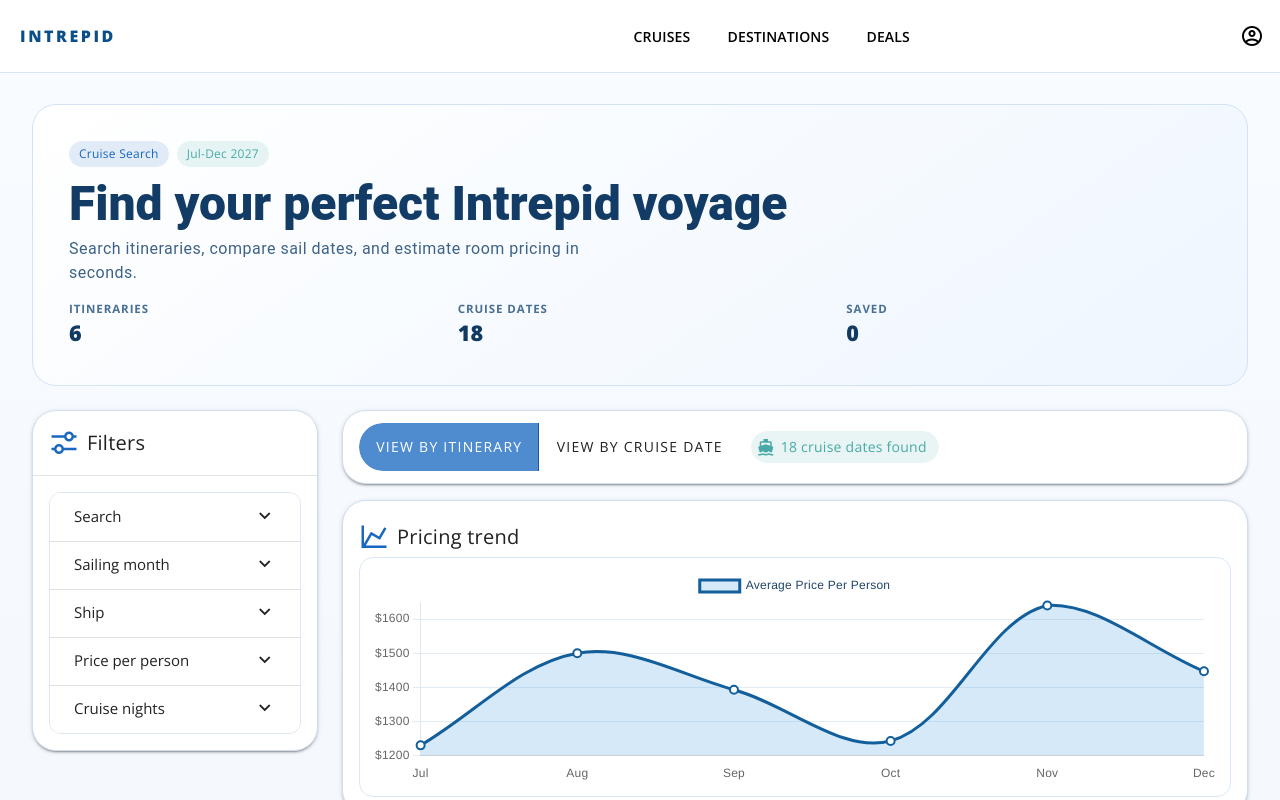
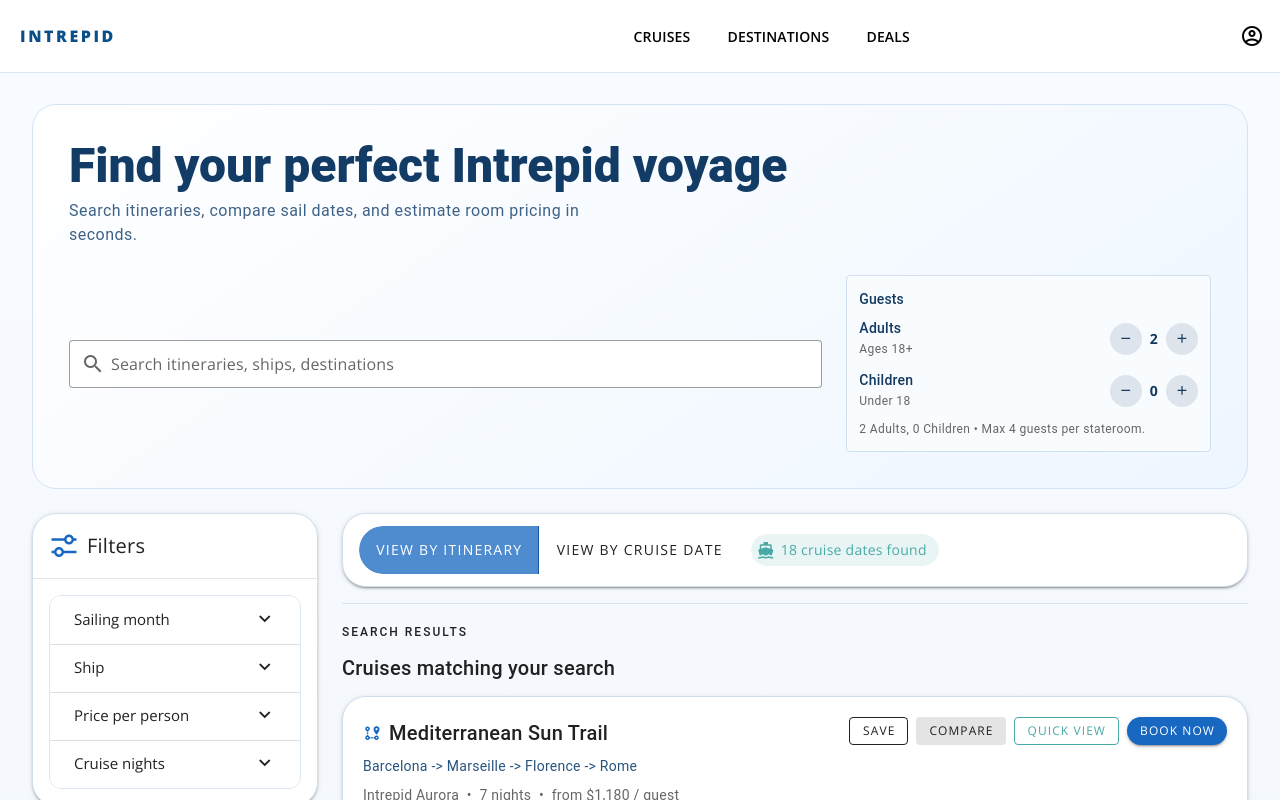
Before and after one commit to ryan-woo-slalom/Cruise-Search-Mobile, a Vue app: page / in a window 1280 px wide. Shown: the top 800 px of the page. Built offline with nearby package versions, Linux system fonts and the light colour scheme; the HTML template or start-up script is replaced by a standard one.

Commit message:
Updates to the global search widget and guests control

```diff
--- a/src/components/CruiseFilters.vue
+++ b/src/components/CruiseFilters.vue
@@ -8,7 +8,6 @@
   maxNights: number
 }>()
 
-const searchQuery = defineModel<string>('searchQuery', { required: true })
 const selectedMonths = defineModel<string[]>('selectedMonths', { required: true })
 const selectedShips = defineModel<string[]>('selectedShips', { required: true })
 const priceRange = defineModel<number[]>('priceRange', { required: true })
@@ -17,19 +16,6 @@
 
 <template>
   <v-expansion-panels variant="accordion" class="filter-accordion">
-    <v-expansion-panel title="Search">
-      <v-expansion-panel-text>
-        <v-text-field
-          v-model="searchQuery"
-          label="Search itinerary or ship"
-          prepend-inner-icon="mdi-magnify"
-          variant="outlined"
-          hide-details
-          density="comfortable"
-        />
-      </v-expansion-panel-text>
-    </v-expansion-panel>
-
     <v-expansion-panel title="Sailing month">
       <v-expansion-panel-text>
         <v-select
--- a/src/views/HomeView.vue
+++ b/src/views/HomeView.vue
@@ -3,7 +3,6 @@
 import { useDisplay } from 'vuetify'
 import cruiseData from '../data/metrics.json'
 import CruiseFilters from '../components/CruiseFilters.vue'
-import PriceTrendChart from '../components/PriceTrendChart.vue'
 import type { CruiseDeparture, StateroomPricing } from '../types/cruise'
 
 type ViewMode = 'itinerary' | 'date'
@@ -25,6 +24,8 @@
 const maxNights = Math.max(...cruises.map((cruise) => cruise.nights))
 
 const searchQuery = ref('')
+const adultsCount = ref(2)
+const childrenCount = ref(0)
 const selectedMonths = ref<string[]>([])
 const selectedShips = ref<string[]>([])
 const priceRange = ref<number[]>([minPrice, maxPrice])
@@ -39,7 +40,7 @@
 const quickViewTitle = ref('')
 const quickViewCruises = ref<CruiseDeparture[]>([])
 const selectedStateroomType = ref<keyof StateroomPricing>('interior')
-const guestCount = ref(2)
+const quickViewGuestCount = ref(2)
 
 const monthFormatter = new Intl.DateTimeFormat('en-US', { month: 'long', year: 'numeric' })
 const dateFormatter = new Intl.DateTimeFormat('en-US', {
@@ -58,6 +59,9 @@
 
 const shipOptions = computed(() => [...new Set(cruises.map((cruise) => cruise.shipName))].sort())
 
+const totalGuests = computed(() => adultsCount.value + childrenCount.value)
+const guestSummary = computed(() => `${adultsCount.value} Adults, ${childrenCount.value} Children`)
+
 const filteredCruises = computed(() => {
   const query = searchQuery.value.trim().toLowerCase()
   const [selectedMinPrice = minPrice, selectedMaxPrice = maxPrice] = priceRange.value
@@ -74,8 +78,8 @@
       selectedMonths.value.length === 0 || selectedMonths.value.includes(cruiseMonth)
     const matchesShip =
       selectedShips.value.length === 0 || selectedShips.value.includes(cruise.shipName)
-    const matchesPrice =
-      cruise.pricePerPerson >= selectedMinPrice && cruise.pricePerPerson <= selectedMaxPrice
+    const adjustedPrice = adjustedPricePerPerson(cruise)
+    const matchesPrice = adjustedPrice >= selectedMinPrice && adjustedPrice <= selectedMaxPrice
     const matchesNights =
       cruise.nights >= selectedMinNights && cruise.nights <= selectedMaxNights
 
@@ -121,13 +125,50 @@
   }
 
   const baseStateroom = quickViewPrimary.value.stateroomPricing[selectedStateroomType.value]
-  const extraGuests = Math.max(guestCount.value - 2, 0)
+  const extraGuests = Math.max(quickViewGuestCount.value - 2, 0)
   const extraGuestRate = Math.round(quickViewPrimary.value.pricePerPerson * 0.75)
 
   return baseStateroom + extraGuests * extraGuestRate
 })
 
-const guestCalculatorPerGuest = computed(() => Math.round(guestCalculatorTotal.value / guestCount.value))
+const guestCalculatorPerGuest = computed(() =>
+  Math.round(guestCalculatorTotal.value / quickViewGuestCount.value),
+)
+
+function adjustedPricePerPerson(cruise: CruiseDeparture): number {
+  const extraAdults = Math.max(adultsCount.value - 2, 0)
+  const extraChildren = childrenCount.value
+  const total = cruise.totalBasePrice + cruise.pricePerPerson * extraAdults * 0.85 + cruise.pricePerPerson * extraChildren * 0.6
+  return Math.round(total / totalGuests.value)
+}
+
+function incrementAdults(): void {
+  if (totalGuests.value < 4) {
+    adultsCount.value += 1
+  }
+}
+
+function decrementAdults(): void {
+  const minimumAdults = childrenCount.value > 0 ? 1 : 1
+  if (adultsCount.value > minimumAdults) {
+    adultsCount.value -= 1
+  }
+}
+
+function incrementChildren(): void {
+  if (totalGuests.value < 4) {
+    childrenCount.value += 1
+    if (adultsCount.value === 0) {
+      adultsCount.value = 1
+    }
+  }
+}
+
+function decrementChildren(): void {
+  if (childrenCount.value > 0) {
+    childrenCount.value -= 1
+  }
+}
 
 function formatCurrency(value: number): string {
   return new Intl.NumberFormat('en-US', {
@@ -165,7 +206,7 @@
   quickViewCruises.value = cruiseSet
   quickViewTitle.value = title
   selectedStateroomType.value = 'interior'
-  guestCount.value = 2
+  quickViewGuestCount.value = totalGuests.value
   quickViewOpen.value = true
 }
 </script>
@@ -174,26 +215,49 @@
   <v-container fluid class="pa-3 pa-sm-5 pa-md-8 cruise-page">
     <v-card class="hero-card mb-5 mb-md-6" rounded="xl" elevation="0">
       <v-card-text class="py-8 py-md-9 px-5 px-md-9">
-        <div class="d-flex align-center ga-2 mb-3">
-          <v-chip color="primary" size="small" variant="tonal">Cruise Search</v-chip>
-          <v-chip color="secondary" size="small" variant="tonal">Jul-Dec 2027</v-chip>
-        </div>
         <h1 class="text-h4 text-md-h3 font-weight-black mb-2 hero-title">Find your perfect Intrepid voyage</h1>
         <p class="text-body-1 text-medium-emphasis mb-4 hero-copy">
           Search itineraries, compare sail dates, and estimate room pricing in seconds.
         </p>
-        <v-row>
-          <v-col cols="4">
-            <div class="hero-stat-label">Itineraries</div>
-            <div class="hero-stat-value">{{ groupedByItinerary.length }}</div>
+        <v-row class="align-center mt-1">
+          <v-col cols="12" md="8">
+            <v-text-field
+              v-model="searchQuery"
+              label="Search itineraries, ships, destinations"
+              prepend-inner-icon="mdi-magnify"
+              variant="outlined"
+              hide-details
+              density="comfortable"
+              bg-color="white"
+            />
           </v-col>
-          <v-col cols="4">
-            <div class="hero-stat-label">Cruise Dates</div>
-            <div class="hero-stat-value">{{ filteredCruises.length }}</div>
-          </v-col>
-          <v-col cols="4">
-            <div class="hero-stat-label">Saved</div>
-            <div class="hero-stat-value">{{ savedIds.length }}</div>
+          <v-col cols="12" md="4">
+            <v-card variant="outlined" class="pa-3 guest-panel h-100">
+              <div class="text-subtitle-2 mb-2">Guests</div>
+              <div class="d-flex justify-space-between align-center mb-3">
+                <div>
+                  <div class="text-body-2 font-weight-medium">Adults</div>
+                  <div class="text-caption text-medium-emphasis">Ages 18+</div>
+                </div>
+                <div class="d-flex align-center ga-2">
+                  <v-btn icon="mdi-minus" size="x-small" variant="tonal" @click="decrementAdults" />
+                  <strong>{{ adultsCount }}</strong>
+                  <v-btn icon="mdi-plus" size="x-small" variant="tonal" @click="incrementAdults" />
+                </div>
+              </div>
+              <div class="d-flex justify-space-between align-center mb-2">
+                <div>
+                  <div class="text-body-2 font-weight-medium">Children</div>
+                  <div class="text-caption text-medium-emphasis">Under 18</div>
+                </div>
+                <div class="d-flex align-center ga-2">
+                  <v-btn icon="mdi-minus" size="x-small" variant="tonal" @click="decrementChildren" />
+                  <strong>{{ childrenCount }}</strong>
+                  <v-btn icon="mdi-plus" size="x-small" variant="tonal" @click="incrementChildren" />
+                </div>
+              </div>
+              <p class="text-caption text-medium-emphasis mb-0">{{ guestSummary }} • Max 4 guests per stateroom.</p>
+            </v-card>
           </v-col>
         </v-row>
       </v-card-text>
@@ -209,7 +273,6 @@
           <v-divider />
           <v-card-text>
             <CruiseFilters
-              v-model:search-query="searchQuery"
               v-model:selected-months="selectedMonths"
               v-model:selected-ships="selectedShips"
               v-model:price-range="priceRange"
@@ -249,15 +312,10 @@
           </v-card-text>
         </v-card>
 
-        <v-card rounded="xl" class="mb-6 pricing-shell surface-card" elevation="2">
-          <v-card-title class="pt-5 pb-1 d-flex align-center ga-2">
-            <v-icon icon="mdi-chart-line" color="primary" />
-            Pricing trend
-          </v-card-title>
-          <v-card-text>
-            <PriceTrendChart :cruises="filteredCruises" />
-          </v-card-text>
-        </v-card>
+        <div class="results-header mb-3">
+          <p class="text-overline mb-1">Search Results</p>
+          <h2 class="text-h6 mb-0">Cruises matching your search</h2>
+        </div>
 
         <v-row v-if="activeView === 'itinerary'">
           <v-col v-for="group in groupedByItinerary" :key="group.itineraryName" cols="12">
@@ -276,7 +334,7 @@
                       {{ group.leadDeparture.nights }} nights
                       <span class="mx-1">•</span>
                       from
-                      {{ formatCurrency(Math.min(...group.departures.map((item) => item.pricePerPerson))) }} / guest
+                      {{ formatCurrency(Math.min(...group.departures.map((item) => adjustedPricePerPerson(item)))) }} / guest
                     </p>
                   </div>
                     <div class="d-flex flex-wrap ga-2 align-start justify-end card-actions">
@@ -317,7 +375,7 @@
                             <div class="text-subtitle-2 mb-1">
                               {{ formatDate(departure.startDate) }} to {{ formatDate(departure.endDate) }}
                             </div>
-                            <div class="text-caption">Starting at {{ formatCurrency(departure.pricePerPerson) }} per person</div>
+                            <div class="text-caption">Starting at {{ formatCurrency(adjustedPricePerPerson(departure)) }} per person</div>
                           </v-sheet>
                         </v-col>
                       </v-row>
@@ -343,7 +401,7 @@
                     </p>
                   </div>
                   <div class="text-right">
-                    <v-chip color="primary" variant="flat" size="small">{{ formatCurrency(cruise.pricePerPerson) }}</v-chip>
+                    <v-chip color="primary" variant="flat" size="small">{{ formatCurrency(adjustedPricePerPerson(cruise)) }}</v-chip>
                     <div class="text-caption mt-1">per person</div>
                   </div>
                 </div>
@@ -404,7 +462,7 @@
                 <td>{{ cruise.itineraryName }}</td>
                 <td>{{ cruise.shipName }}</td>
                 <td>{{ formatDate(cruise.startDate) }} - {{ formatDate(cruise.endDate) }}</td>
-                <td>{{ formatCurrency(cruise.pricePerPerson) }}</td>
+                <td>{{ formatCurrency(adjustedPricePerPerson(cruise)) }}</td>
               </tr>
             </tbody>
           </v-table>
@@ -421,7 +479,6 @@
         </v-toolbar>
         <v-card-text>
           <CruiseFilters
-            v-model:search-query="searchQuery"
             v-model:selected-months="selectedMonths"
             v-model:selected-ships="selectedShips"
             v-model:price-range="priceRange"
@@ -458,7 +515,7 @@
                 >
                   <div class="text-body-2 font-weight-medium">{{ formatDate(cruise.startDate) }} to {{ formatDate(cruise.endDate) }}</div>
                   <div class="text-caption">{{ cruise.shipName }} | {{ cruise.nights }} nights</div>
-                  <div class="text-caption">{{ formatCurrency(cruise.pricePerPerson) }} per person</div>
+                  <div class="text-caption">{{ formatCurrency(adjustedPricePerPerson(cruise)) }} per person</div>
                 </v-timeline-item>
               </v-timeline>
             </v-col>
@@ -483,7 +540,7 @@
                 <div class="mt-4">
                   <div class="text-body-2 mb-1">Guests (max 4)</div>
                   <v-slider
-                    v-model="guestCount"
+                    v-model="quickViewGuestCount"
                     :min="1"
                     :max="4"
                     :step="1"
@@ -534,20 +591,6 @@
   color: #123c66;
 }
 
-.hero-stat-label {
-  font-size: 0.72rem;
-  text-transform: uppercase;
-  letter-spacing: 0.08em;
-  color: #4a6f94;
-  font-weight: 700;
-}
-
-.hero-stat-value {
-  font-size: 1.35rem;
-  font-weight: 800;
-  color: #103a61;
-}
-
 .sticky-filters {
   position: sticky;
   top: 88px;
@@ -570,8 +613,18 @@
   box-shadow: 0 10px 22px rgba(24, 79, 126, 0.08);
 }
 
+.guest-panel {
+  border-color: #cfdfee !important;
+  background: #f9fcff;
+}
+
 .toolbar-shell {
   background: #ffffff;
+}
+
+.results-header {
+  border-top: 1px solid #d6e3f0;
+  padding-top: 12px;
 }
 
 .route-copy {
```
Also changed, not shown: 1 other file (tests, documents, lock files or other folders).
